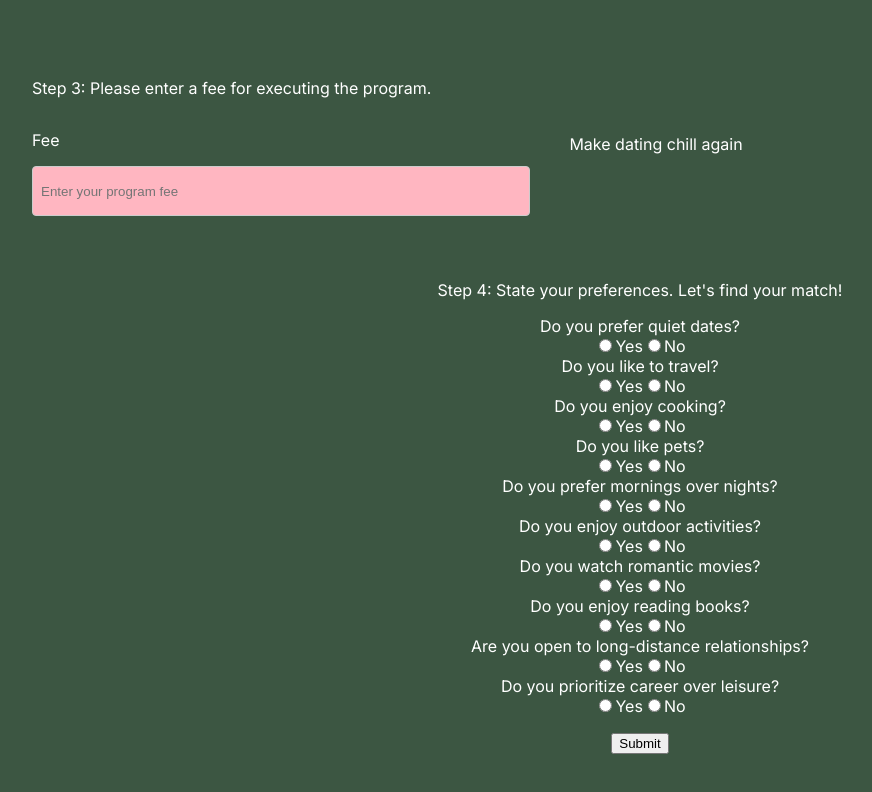
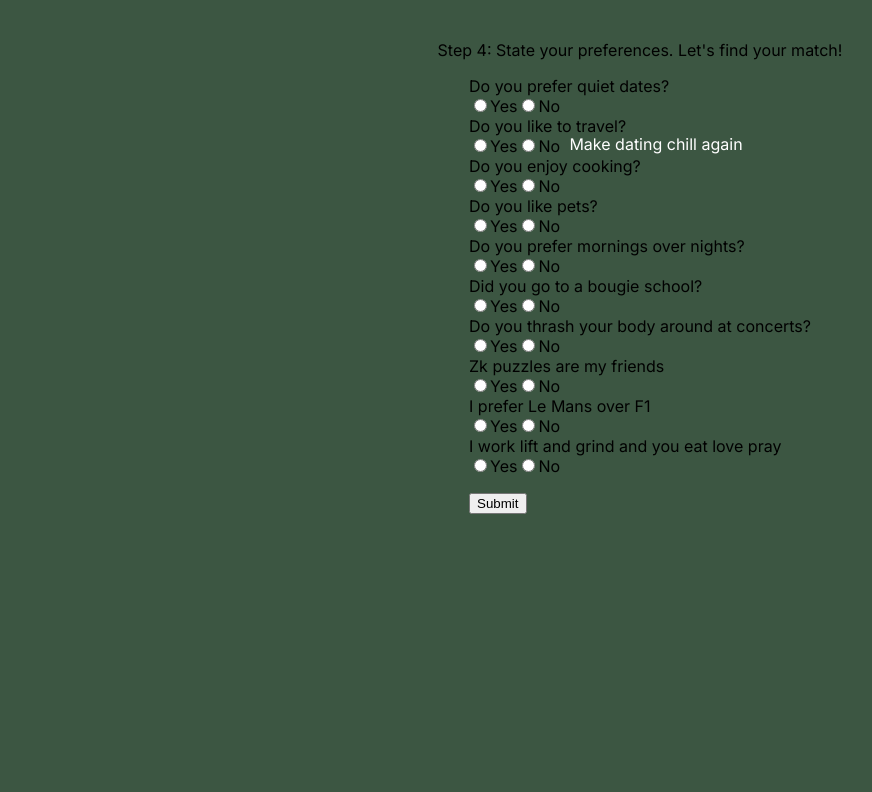
Before and after one commit to michellewong793/matcha, a Next.js app: page /submit-score in a window 1280 px wide. Shown: the part 614-1406 px from the top of the page, without its empty margins (0-872 px from the left). After the commit the page ends 1128 px from the top, so only its background shows below. Built offline with nearby package versions, Linux system fonts and the light colour scheme.

Commit message:
fix questions

```diff
--- a/components/SubmitScore.module.css
+++ b/components/SubmitScore.module.css
@@ -205,7 +205,7 @@
   .radioOption {
     display: flex;
     align-items: center;
-    justify-content: center;
+    align-content: center;
     width: 45px; /* Width of the box */
     height: 45px; /* Height of the box */
     background: lightpink;
--- a/pages/submit-score.js
+++ b/pages/submit-score.js
@@ -10,11 +10,11 @@ const QUESTIONS = [
   "Do you enjoy cooking?",
   "Do you like pets?",
   "Do you prefer mornings over nights?",
-  "Do you enjoy outdoor activities?",
-  "Do you watch romantic movies?",
-  "Do you enjoy reading books?",
-  "Are you open to long-distance relationships?",
-  "Do you prioritize career over leisure?",
+  "Did you go to a bougie school?",
+  "Do you thrash your body around at concerts?",
+  "Zk puzzles are my friends",
+  "I prefer Le Mans over F1",
+  "I work lift and grind and you eat love pray",
 ];
 
 export default function Index() {
@@ -34,7 +34,9 @@ export default function Index() {
       const userAddress = document.getElementById("public-key").value; // Get the user address from input
 
       // Generate the hash array based on the user's answers
-      const hash = QUESTIONS.map((_, index) => answers[index] !== undefined ? answers[index] : "0"); // Default to "0" if no answer is provided
+      const hash = QUESTIONS.map((_, index) =>
+        answers[index] !== undefined ? answers[index] : "0"
+      ); // Default to "0" if no answer is provided
 
       // Send a POST request to /api/set-hash using fetch
       const response = await fetch("/api/set-hash", {
@@ -66,7 +68,7 @@ export default function Index() {
   return (
     <div>
       <Layout />
-      <div style={Styles.content}>
+      <div className={pageStyles.stepContainer}>
         <div className={pageStyles.inputContainer}>
           <p>Step 1: Please enter a valid public key.</p>
           <Spacer height="1" />
```
